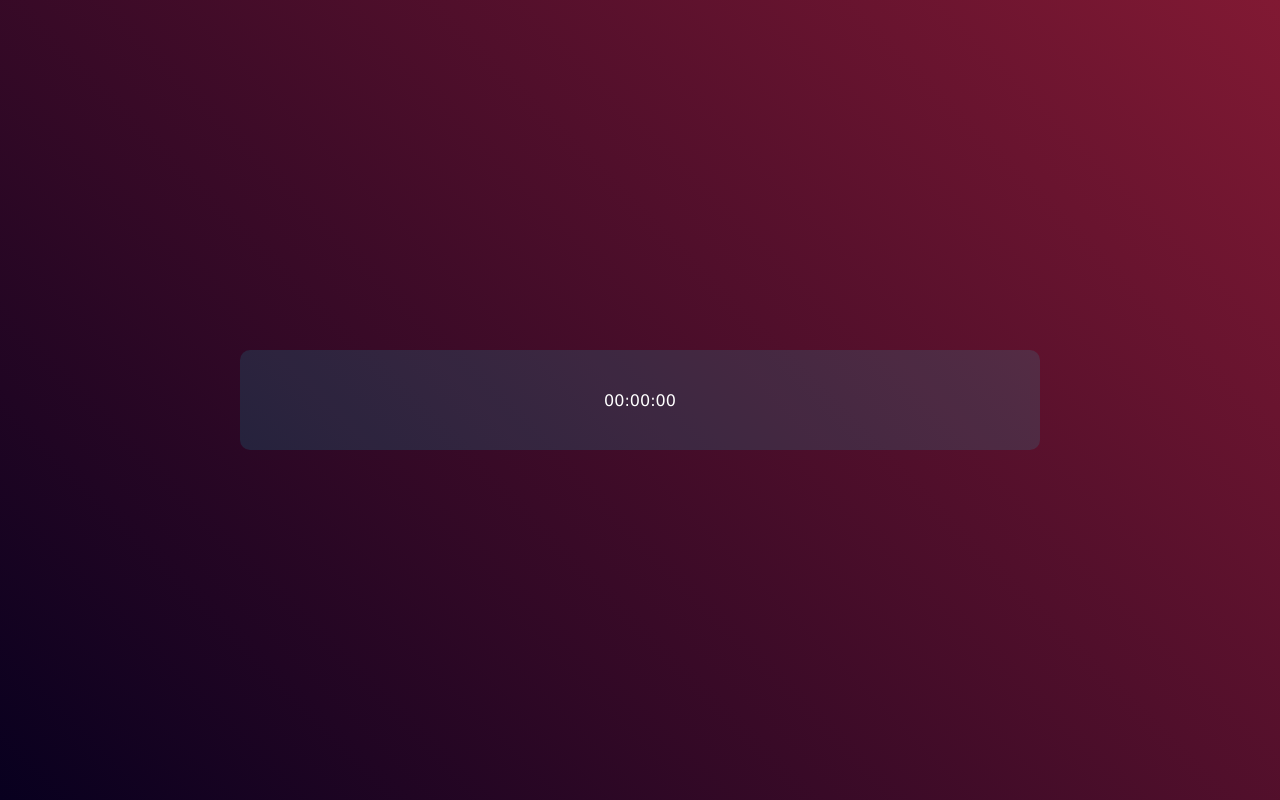
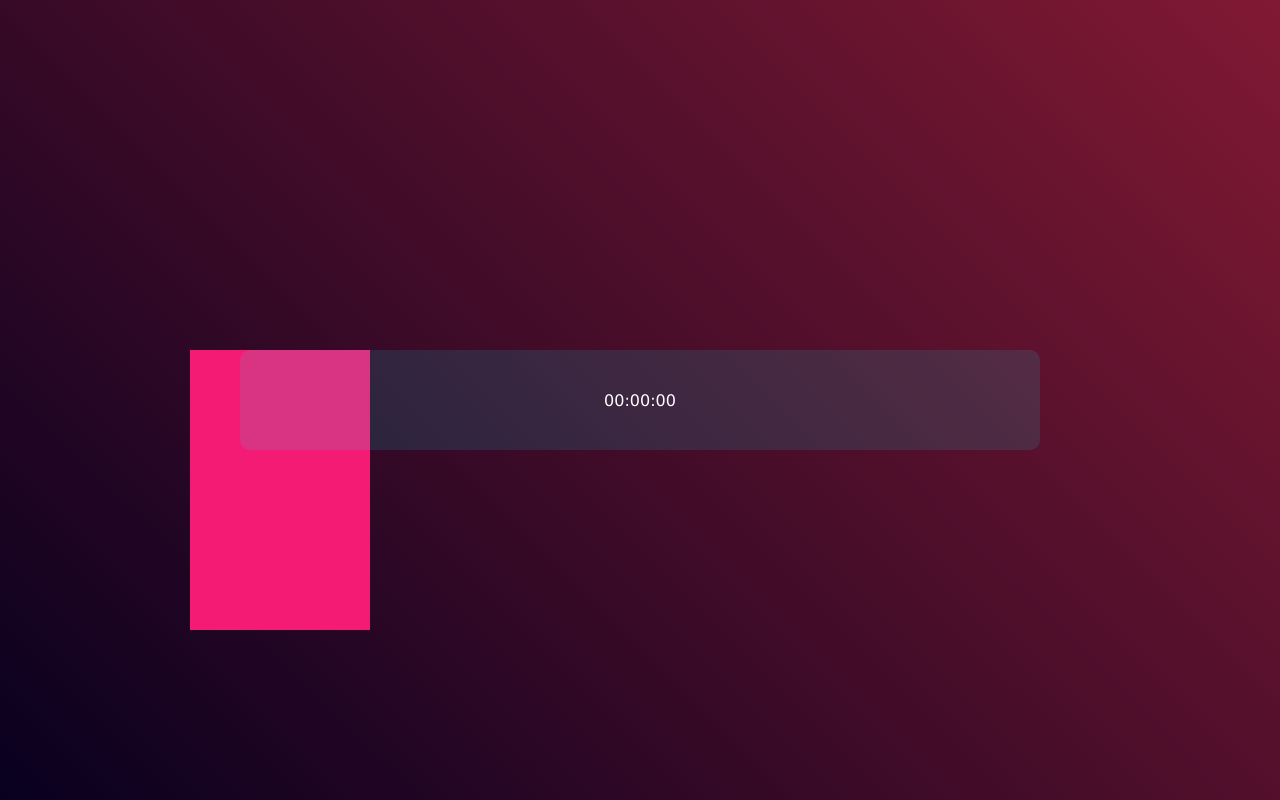
Before and after one commit to wesleynjerenga/Digital-clock, a plain HTML site: page index.html in a window 1280 px wide. Drawn offline with Linux system fonts and the light colour scheme.

Commit message:
updating styles

```diff
--- a/style.css
+++ b/style.css
@@ -30,4 +30,25 @@
 }
 .container::before{
     content:'' ;
+    width:180px;
+    height: 180px;
+    background: #f41b75;
+    border-bottom: 5px;
+      position: absolute;
+      left: -50px;
+      right: -50px;
+      z-index: -1;
+
 }
+.container::after     {
+    content:'' ;
+    width:180px;
+    height: 180px;
+    background: #f41b75;
+    border-bottom: 5px;
+      position: absolute;
+      left: -50px;
+      right: -50px;
+      z-index: -1;
+
+}
```
